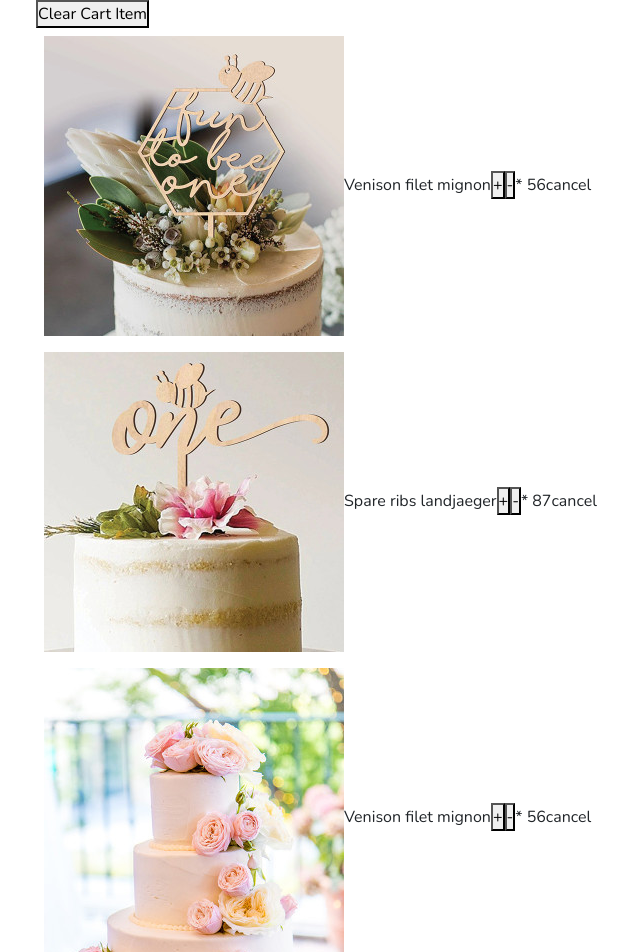
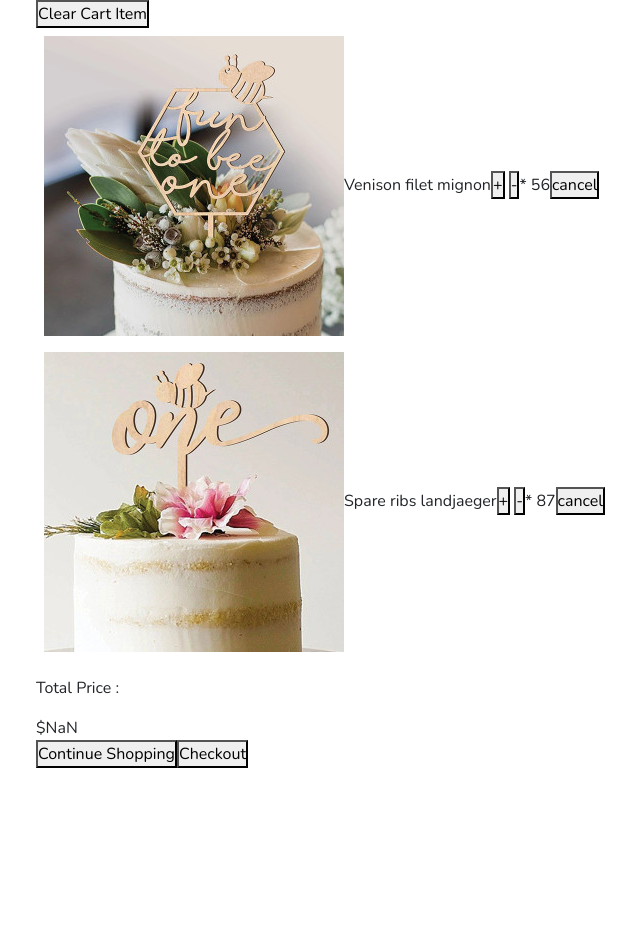
Before and after one commit to ABalaji99/cakestore, a React (Create React App) app: page /cart in a window 1280 px wide. Shown: the top 952 px of the page, without its empty margins (46-686 px from the left). After the commit the page ends 800 px from the top, so only its background shows below. Built offline with nearby package versions, Linux system fonts and the light colour scheme.

Commit message:
New Chnages

```diff
--- a/src/Components/Cart/Cart.js
+++ b/src/Components/Cart/Cart.js
@@ -5,37 +5,41 @@ import { useNavigate } from 'react-router-dom';
 
 
 const Cart = ({cartItems, handleAddProduct,handleRemoveProduct,handleCartClearance}) => {
-    const totalPrice = cartItems.reduce((price,item) => price + item.quntity * item.price,0);
+    const totalPrice = cartItems.reduce((price,item) => price + item.quantity * item.price,0);
 
     const navtoCheckout = useNavigate()
     const navToShop = useNavigate()
 
 
+    const removePro=()=>{
+          document.getElementsByTagName('td').style.display ='none'
+    }
+
   return (
-    <Container>
+    <Container >
         <div className='clear-cart-txt'>
             {cartItems.length >=1 && (
                 <button className='clear-cart-btn' onClick={handleCartClearance}>Clear Cart Item</button>
             )}
         </div>
-        {cartItems.length === 0 && (<div className='card-item-empty'>Your Shopping bag is empty!!!!<img src = "" width={'40px'} alt=''/></div>)}
+        {cartItems.length === 0 && (<div className='card-item-empty'>Your Shopping bag is empty!!!!<img src = "../images/b-1.jpg" width={'40px'} alt=''/></div>)}
         <div className='cart-item'>
 
 
                             <div>
                                 <div className='cart-table'>
-                                    <Table>
+                                    <Table >
 
                                         <tbody>
-                                            <tr>
-                                                {cartItems.map((item) => (
+                                        <tr>
+                                                {cartItems.slice(0,2).map((item) => (
                                                     <div key={item.id} className="card-item-list">
 
                                                 <td><img className='cart-item-img' src = {item.img} alt={item.title}/></td>
                                                 <td><div className='cart-item-name'>{item.title}</div></td>
                                                 <td>
                                                     <div className='cart-item-function'>
-                                                        <button className='cart-item-add' onClick={() => handleAddProduct(item)}>+</button>
+                                                        <button className='cart-item-add' onClick={() => handleAddProduct(item)}>+</button> <span>{item.quntity}</span>
                                                         <button className='cart-remove-add' onClick={() => handleRemoveProduct(item)}>-</button>
                                                     </div>
                                                 </td>
@@ -44,7 +48,7 @@ const Cart = ({cartItems, handleAddProduct,handleRemoveProduct,handleCartClearan
                                                         {item.quntity} * {item.price}
                                                     </div>
                                                 </td>
-                                                <td>cancel</td>
+                                                <td><button type="button" onClick={removePro}>cancel</button></td>
                                                 </div>
                                                 ))}
                                             </tr>
@@ -60,7 +64,7 @@ const Cart = ({cartItems, handleAddProduct,handleRemoveProduct,handleCartClearan
                                 </div>
                             </div>
                             <div className='check-out-btn'>
-                                <button className='check-btn' onClick={()=>navToShop(-2)}>Continue Shopping</button>
+                                <button className='check-btn' onClick={()=>navToShop(-1)}>Continue Shopping</button>
                                 <button className='check-btn' onClick={()=>navtoCheckout('/checkout')}>Checkout</button>
                             </div>
         </div>
--- a/src/Components/MainNav/Main.js
+++ b/src/Components/MainNav/Main.js
@@ -168,7 +168,7 @@ function Main() {
                 </div>
 
                 <div className='cart'>
-                    <button type="button" onClick={()=>navToCart('/cart')}><CgShoppingBag /> Your cart have {} items: {} </button>
+                    <button type="button" ><CgShoppingBag /> Your cart have {} items: {} </button>
                 </div>
 
             </div>
--- a/src/Components/Routes/Routing.js
+++ b/src/Components/Routes/Routing.js
@@ -11,16 +11,18 @@ function Routing({constantItems}) {
   const [cartItems, setCartItems] = useState([]);
 
 
+
+
   const handleAddProduct = (product) =>{
     // find-product is already in cart items
     const ProductExist = cartItems.find((item) => item.id === product.id);
 
     if(ProductExist){
-      setCartItems(cartItems.map((item) => item.id === product.id ? {...ProductExist,quntity: ProductExist.quntity+1}:item)
+      setCartItems(cartItems.map((item) => item.id === product.id ? {...ProductExist,quantity: ProductExist.quantity+1}:item)
       );
     }
     else{
-      setCartItems([...cartItems, {...product, quntity: 1}])
+      setCartItems([...cartItems, {...product, quantity: 1}])
     }
   };
 
@@ -34,7 +36,7 @@ function Routing({constantItems}) {
         }
         else{
           setCartItems(
-            cartItems.map((item) => item.id === product.id ? {...ProductExist, quntity: ProductExist.quntity - 1}:item)
+            cartItems.map((item) => item.id === product.id ? {...ProductExist,quantity: ProductExist.quantity - 1}:item)
           )
         }
       }
@@ -42,7 +44,7 @@ function Routing({constantItems}) {
 
         // clear cart function
   const handleCartClearance = () =>{
-    setCartItems([]);
+    setCartItems([0]);
   }
 
 
```
